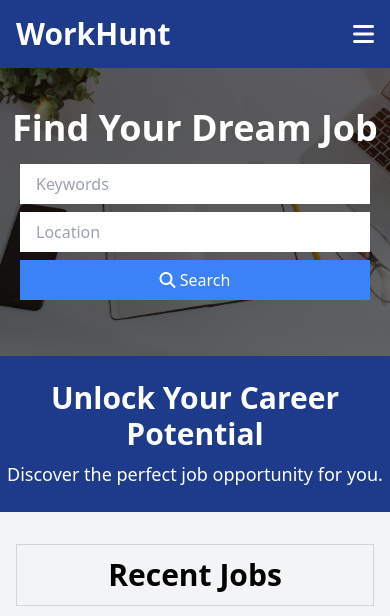
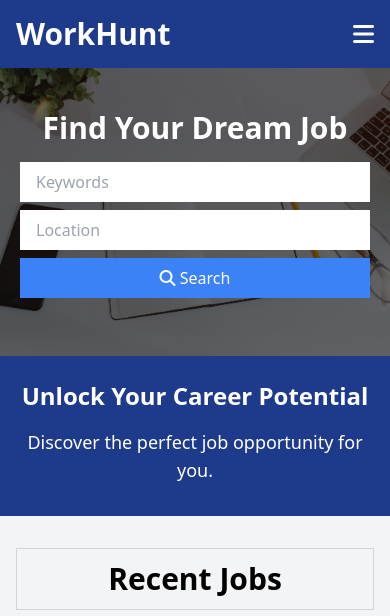
Before and after one commit to btwGaurav/workhunt-tamplate, a website: page index.html in a window 390 px wide. Shown: the top 616 px of the page. Drawn offline with Linux system fonts and the light colour scheme.

Commit message:
Text size

```diff
--- a/index.html
+++ b/index.html
@@ -94,7 +94,7 @@
     >
       <div class="overlay"></div>
       <div class="container mx-auto text-center z-10">
-        <h2 class="text-4xl text-white font-bold mb-4">Find Your Dream Job</h2>
+        <h2 class="sm:text-4xl text-3xl text-white font-bold mb-4">Find Your Dream Job</h2>
         <form class="mb-4 block mx-5 md:mx-auto">
           <input
             type="text"
@@ -120,8 +120,8 @@
     <!-- Top Banner -->
     <section class="bg-blue-900 text-white py-6 text-center">
       <div class="container mx-auto">
-        <h2 class="text-3xl font-semibold">Unlock Your Career Potential</h2>
-        <p class="text-lg mt-2">
+        <h2 class="sm:text-3xl text-2xl font-semibold">Unlock Your Career Potential</h2>
+        <p class="text-lg mt-2 p-2">
           Discover the perfect job opportunity for you.
         </p>
       </div>
```
Also changed, not shown: css/style.css.
